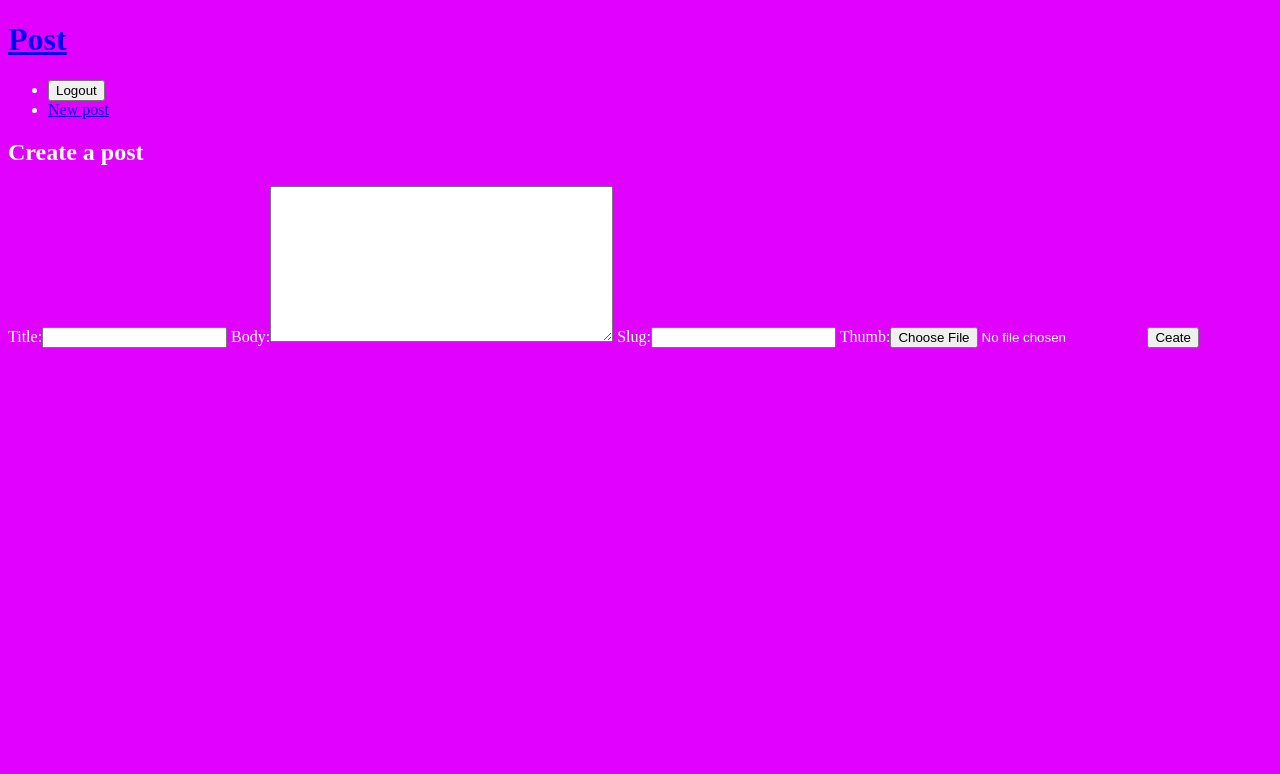
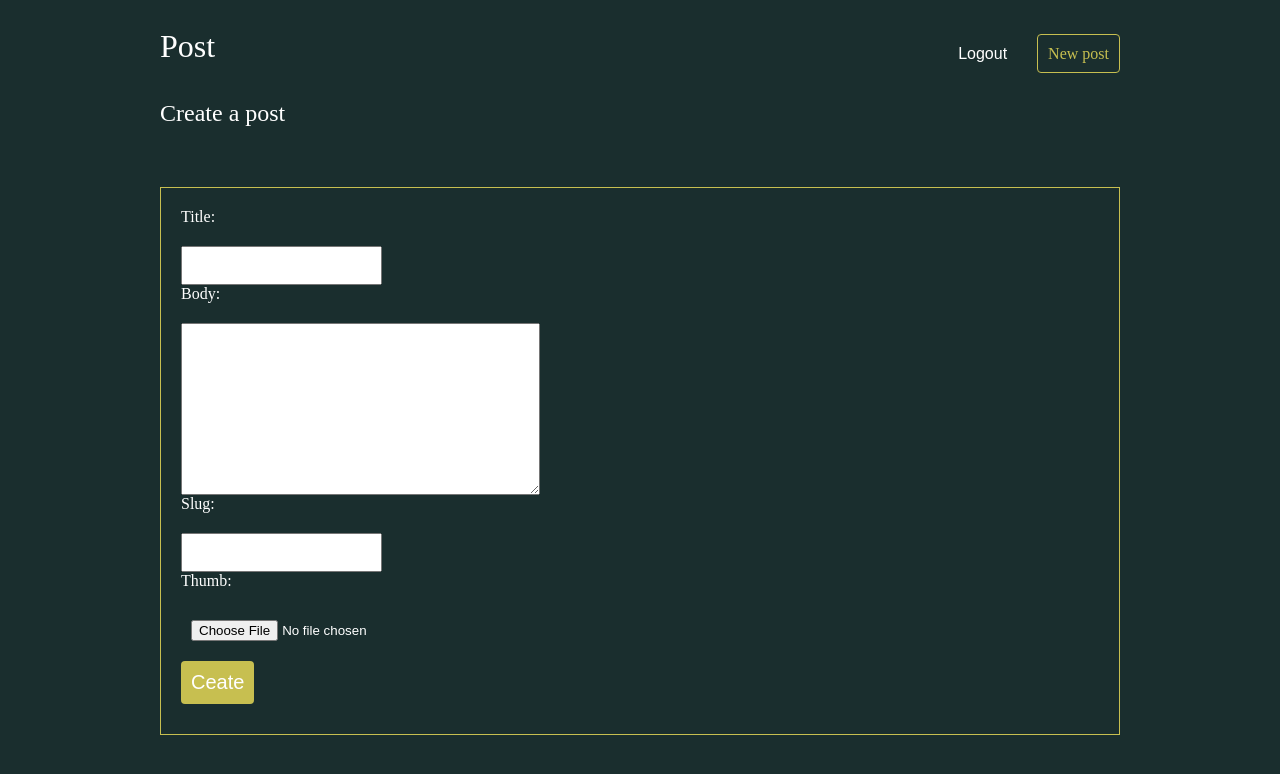
Before and after one commit to AdrianPajka/django-website, a Django app: page /posts/create/ in a window 1280 px wide. Shown: the top 774 px of the page. Run offline with Django 3.2, Linux system fonts and the light colour scheme; a user stored in the database is signed in.

Commit message:
working css

```diff
--- a/assets/styles.css
+++ b/assets/styles.css
@@ -1,9 +1,8 @@
 body{
-    /* background-color: rgb(26, 46, 46); */
-    background-color: rgb(225, 1, 255);
+    background-color: rgb(26, 46, 46);
     color: #fff
 };
-/* body *{
+body *{
     font-family: Ubuntu;
 }
 
@@ -18,7 +17,6 @@ a, a:hover, a:visited{
 }
 
 .wrapper{
-    border: 2px solid green;
     max-width: 960px;
     margin: 0 auto;
 }
@@ -53,7 +51,7 @@ nav button{
     font-size: 16px;
 }
 
-.post{
+.posts{
     display: grid;
     grid-template-columns: 1fr 1fr 1fr;
     grid-gap: 30px;
@@ -61,7 +59,7 @@ nav button{
 
 .post{
     padding: 10px;
-    border: 1px solid #00dba0;
+    border: 1px solid #c7bf50;
     position: relative;
     padding-bottom: 40px;
 }
@@ -72,7 +70,7 @@ nav button{
 
 .post .author{
     padding: 10px;
-    background: #00dba0;
+    background: #c7bf50;
     position: absolute;
     right: 0;
     bottom: 0;
@@ -104,7 +102,7 @@ nav button{
 
 .site-form {
     margin-top: 60px;
-    border: 1px solid #00dba0;
+    border: 1px solid #c7bf50;
     padding: 20px;
 }
 
@@ -115,10 +113,10 @@ nav button{
 }
 
 a.highlight{
-    border: 1px solid #00dba0;
+    border: 1px solid #c7bf50;
     padding: 10px;
     border-radius: 4px;
-    color: #00dba0;
+    color: #c7bf50;
 }
 
 .helptext, .helptext ul{
@@ -141,10 +139,10 @@ a.highlight{
 }
 
 .site-form input[type="submit"]{
-    background: #00dba0;
+    background: #c7bf50;
     border: 0;
     color: #fff;
     font-size: 20px;
     border-radius: 4px;
     margin: 10px 0;
-} */
+}
--- a/posts/templates/posts/posts_list.html
+++ b/posts/templates/posts/posts_list.html
@@ -9,6 +9,7 @@
              <h2> <a href="{% url 'posts:details' slug=post.slug %}"> {{post.title}} </a> </h2>
              <p> {{ post.snippet}}</p>
              <p> {{post.date}}</p>
+             <p class="author">added by {{ post.author.username }}</p>
          </div>
       {%endfor%}
 
```
Also changed, not shown: db.sqlite3.
